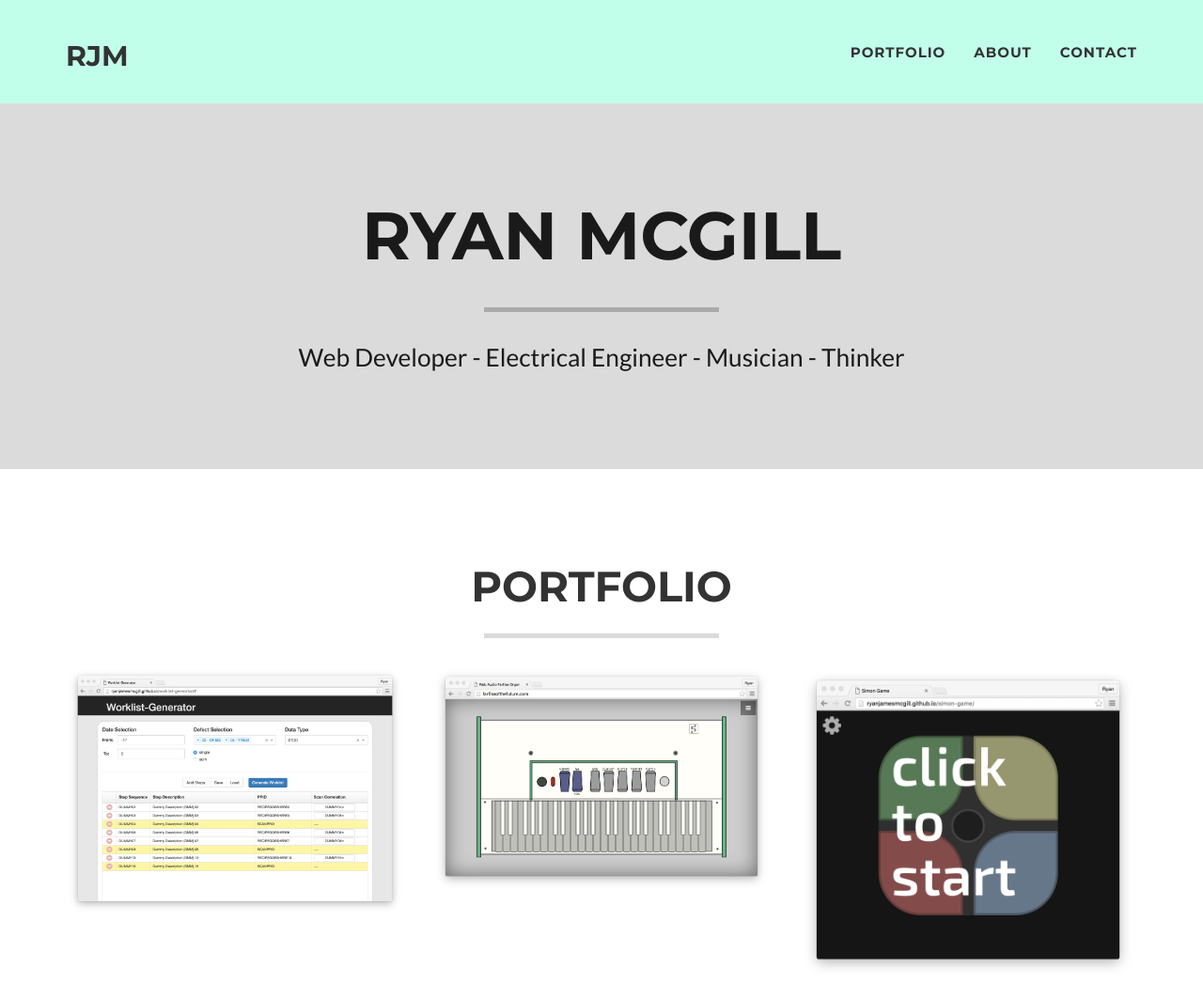
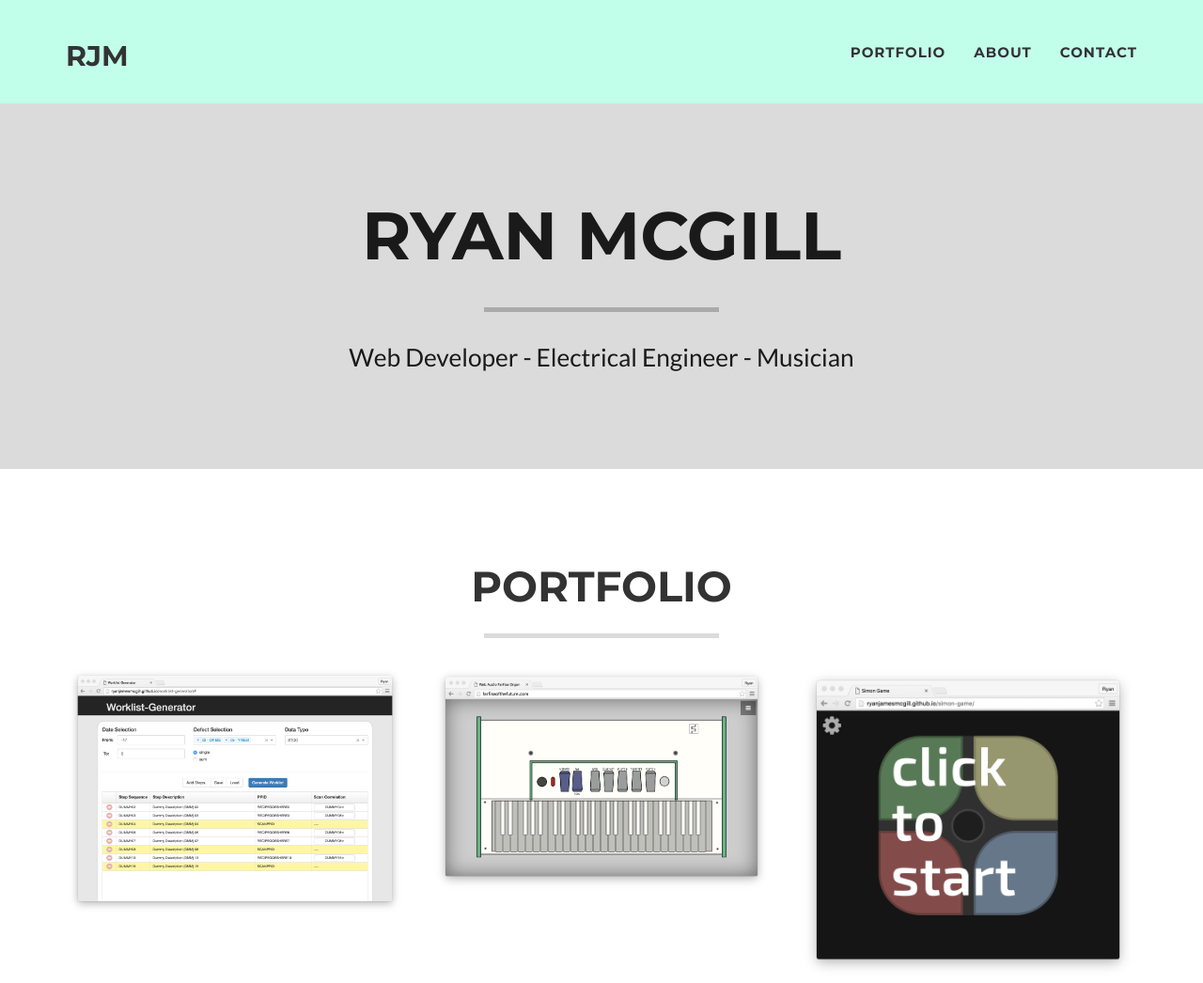
Before and after one commit to ryanjamesmcgill/portfolio-page, a plain HTML site: page index.html in a window 1280 px wide. Shown: the top 1046 px of the page at 94% size. Drawn offline with Linux system fonts and the light colour scheme.

Commit message:
edited headline

```diff
--- a/index.html
+++ b/index.html
@@ -79,7 +79,7 @@
                     <div class="intro-text">
                         <span class="name">Ryan McGill</span>
                         <hr class="star-light">
-                        <span class="skills">Web Developer - Electrical Engineer - Musician - Thinker</span>
+                        <span class="skills">Web Developer - Electrical Engineer - Musician</span>
                     </div>
                 </div>
             </div>
```
